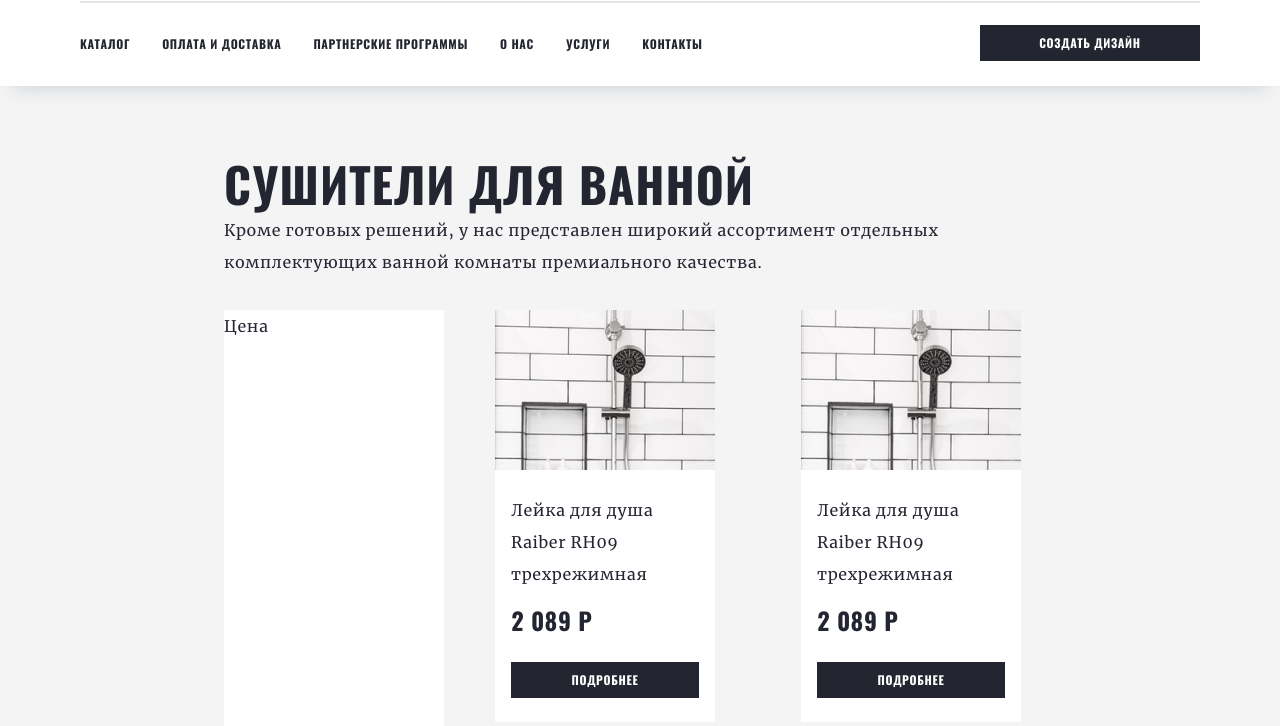
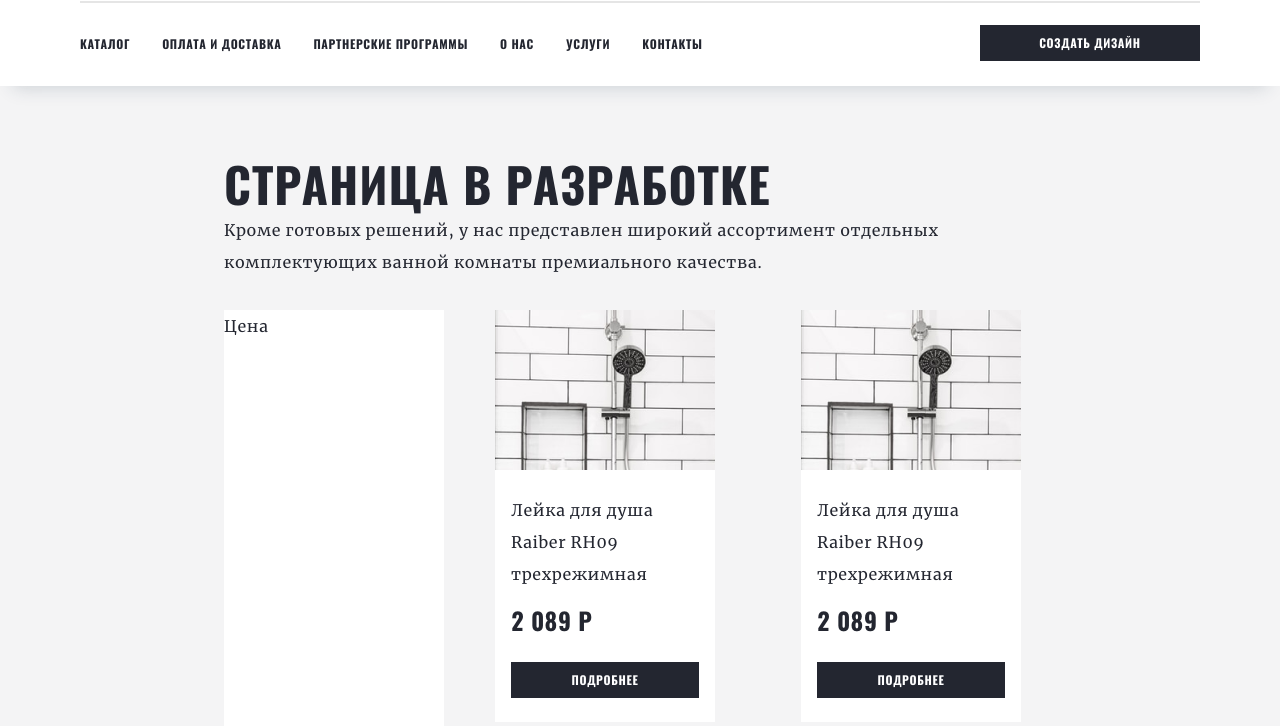
Before and after one commit to PeresvetKK/Intenet-shop, a website: page app/catalog-items.html in a window 1280 px wide. Shown: the part 74-800 px from the top of the page. Drawn offline with nearby package versions, Linux system fonts and the light colour scheme; files that its build step writes are made by us from their sources.

Commit message:
изменения

```diff
--- a/app/catalog-items.html
+++ b/app/catalog-items.html
@@ -107,7 +107,7 @@
         <div class="container catalog__container">
             <div class="catalog__title">
                 <div class="text-container">
-                    <h2 class="text-container__title">сушители для ванной</h2>
+                    <h2 class="text-container__title">Страница в разработке</h2>
                     <p class="text-container__text">Кроме готовых решений, у нас представлен широкий ассортимент отдельных комплектующих ванной комнаты премиального качества.</p>
                     <a href="" class="filter-btn">фильтры</a>
                 </div>
```
Also changed, not shown: app/partner.html (+1 -1 lines).
